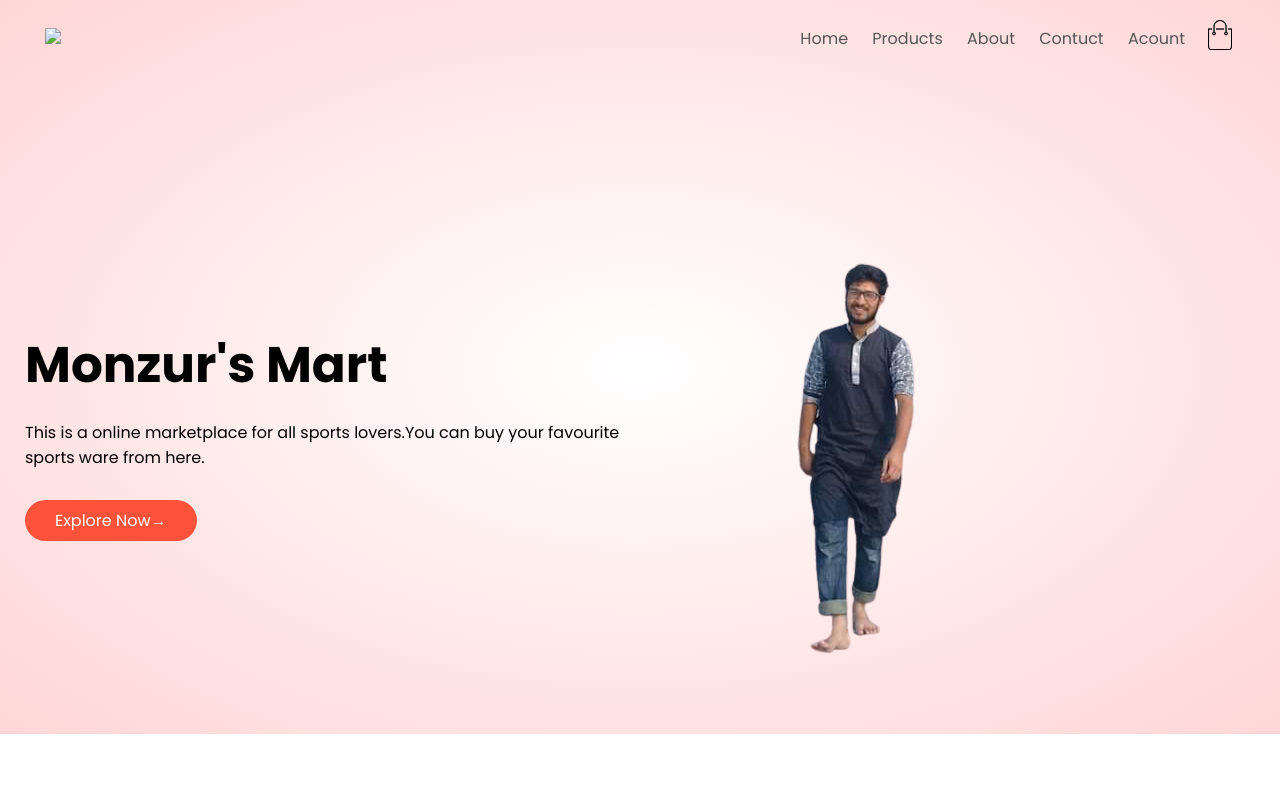
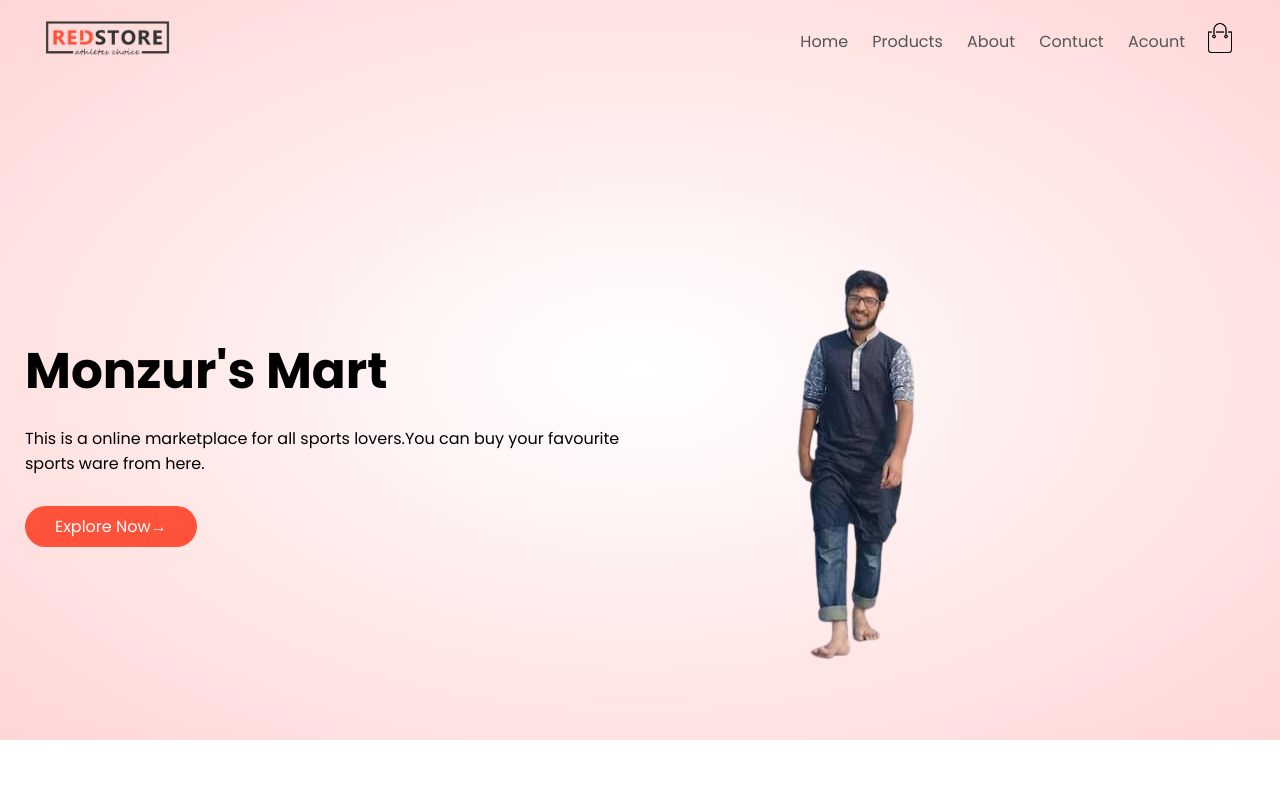
Before and after one commit to mmroni/ecom, a plain HTML site: page index.html in a window 1280 px wide. Shown: the top 800 px of the page. Drawn offline with Linux system fonts and the light colour scheme; files whose address does not match are found by name.

Commit message:
Update index.html

```diff
--- a/index.html
+++ b/index.html
@@ -14,7 +14,7 @@
    <div class="container">
     <div class="navbar">
         <div class="logo">
-            <a href="index.html"><img src="Images/logo.png" width="125px"></a>
+            <a href="index.html"><img src="logo.png" width="125px"></a>
         </div>
         <nav>
             <ul id="MenuItems">
```
